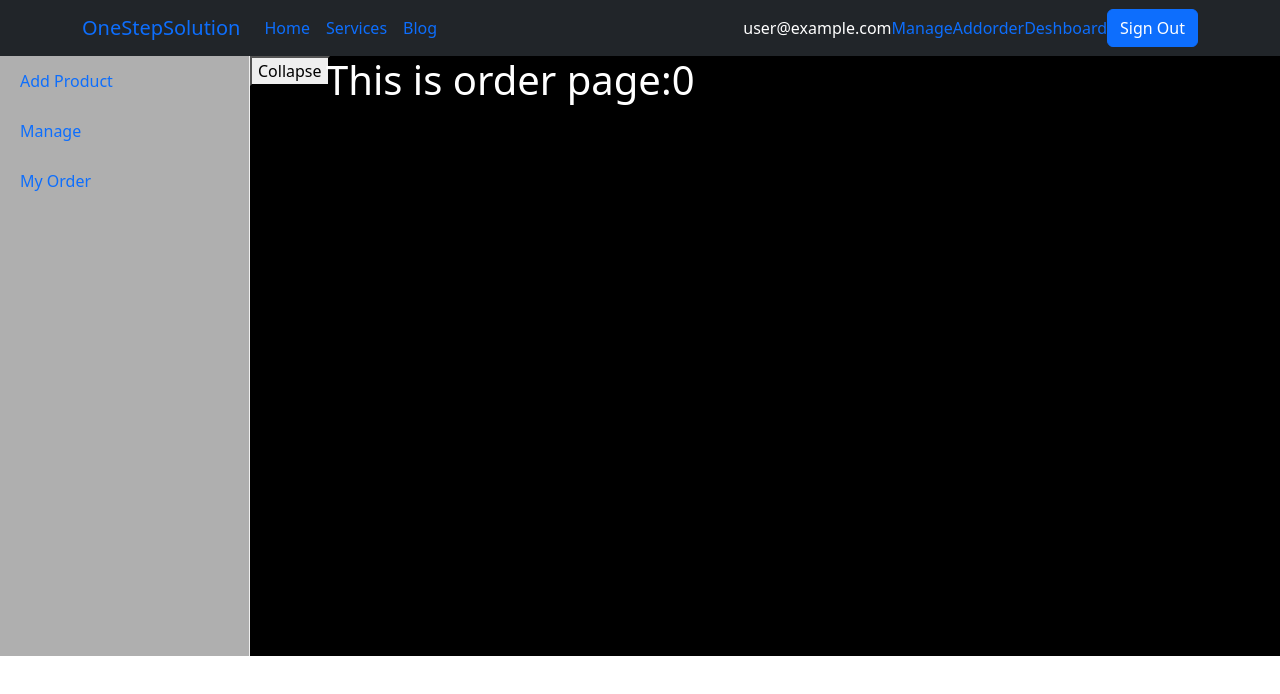
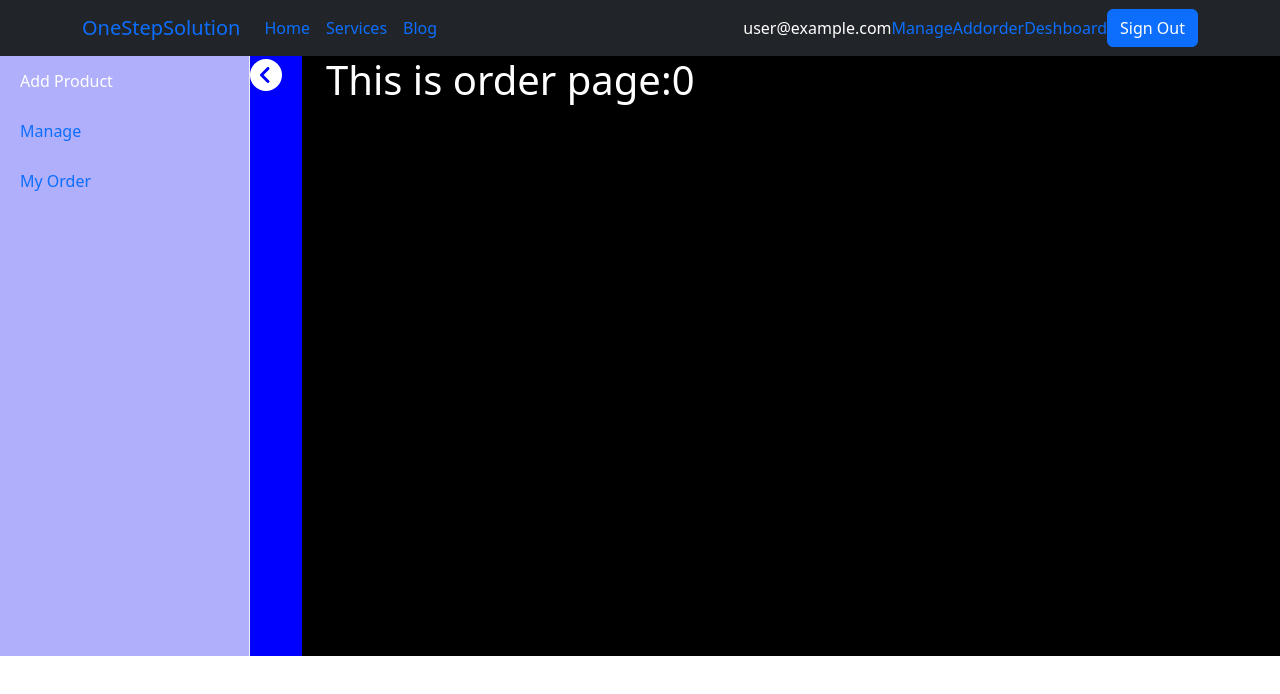
Before and after one commit to AbidurRahman24/one-step-solution-client, a React (Vite) app: page /order in a window 1280 px wide. Shown: the top 694 px of the page. Built offline with nearby package versions, Linux system fonts and the light colour scheme; no server answers; sample sign-in values are in the browser's storage.

Commit message:
deshboard

```diff
--- a/src/pages/dashboard/Deshboard.jsx
+++ b/src/pages/dashboard/Deshboard.jsx
@@ -2,7 +2,6 @@ import React from 'react';
 import { Col, Container, Row } from 'react-bootstrap';
 import SideBar from '../shared/sidebar/SideBar';
 import AddProduct from './addProduct/AddProduct';
-import Order from './order/Order';
 
 const Deshboard = () => {
     return (
@@ -11,7 +10,7 @@ const Deshboard = () => {
             <SideBar></SideBar>
         </Col>
         <Col sm={9}>
-            <Order></Order>
+            <h1>Page comming soon</h1>
         </Col>
       </Row>
     );
--- a/src/pages/dashboard/manageServices/ManageServices.jsx
+++ b/src/pages/dashboard/manageServices/ManageServices.jsx
@@ -3,10 +3,12 @@ import { Col, Row } from 'react-bootstrap';
 import useServices from '../../../hooks/useServices';
 import SideBar from '../../shared/sidebar/SideBar';
 import { MDBTable, MDBTableHead, MDBTableBody } from 'mdb-react-ui-kit';
+import { FontAwesomeIcon } from '@fortawesome/react-fontawesome';
+import { faDeleteLeft, faXmark } from '@fortawesome/free-solid-svg-icons';
 
 const ManageServices = () => {
     const [product, setProduct] = useServices() //custom hook
-    // console.log(product);
+    console.log(product);
     const handleDelete = (id) =>{
         const proceed = window.confirm('Are you sure?')
         if(proceed){
@@ -34,6 +36,9 @@ const ManageServices = () => {
             <tr>
           <th scope='col'>No</th>
           <th scope='col'>Name</th>
+          <th scope='col'>Description</th>
+          <th scope='col'>Price</th>
+          <th scope='col'>Max</th>
           <th scope='col'>Cancel</th>
         </tr>
         </MDBTableHead>
@@ -43,7 +48,10 @@ const ManageServices = () => {
                      <tr>
           <th scope='row'>{product._id}</th>
           <td>{product.Name} </td>
-          <td><button onClick={() =>handleDelete(product._id)}>X</button></td>
+          <td>{product.description.slice(0, 50)+'...'} </td>
+          <td>{product.price} </td>
+          <td>{product.max} </td>
+          <td> <FontAwesomeIcon icon={faDeleteLeft} onClick={() =>handleDelete(product._id)}/></td>
 
         </tr>
                 )
--- a/src/pages/home/home/service/Service.jsx
+++ b/src/pages/home/home/service/Service.jsx
@@ -11,7 +11,7 @@ const Service = ({handleAddProudct, product}) => {
         <Col style={{margin:"10px"}} className=''>
             <Card style={{ width: '18rem' }}>
       <Card.Img variant="top" src={image} />
-      <Card.Body>
+      <Card.Body style={{color:'#000'}}>
         <Card.Title>{Name}</Card.Title>
         <Card.Text>{description.slice(0, 99)}...</Card.Text>
       </Card.Body>
--- a/src/pages/shared/sidebar/SideBar.jsx
+++ b/src/pages/shared/sidebar/SideBar.jsx
@@ -1,3 +1,5 @@
+import { faChevronCircleLeft, faToggleOn,} from '@fortawesome/free-solid-svg-icons';
+import { FontAwesomeIcon } from '@fortawesome/react-fontawesome';
 import { Sidebar, Menu, MenuItem, useProSidebar } from 'react-pro-sidebar';
 import { Link } from 'react-router-dom';
 
@@ -5,16 +7,16 @@ import { Link } from 'react-router-dom';
 const SideBar = () => {
     const { collapseSidebar } = useProSidebar();
     return (
-        <div style={{ display: 'flex', height: '100%' }}>
+        <div style={{ display: 'flex', height: '100%',background:'blue'}}>
       <Sidebar>
         <Menu>
-          <Link to={'/addProduct'}><MenuItem> Add Product</MenuItem></Link>
+          <Link style={{color:'white'}} to={'/addProduct'}><MenuItem> Add Product</MenuItem></Link>
           <Link to={'/manage'}><MenuItem> Manage</MenuItem></Link>
           <Link to={'/order'}><MenuItem> My Order</MenuItem></Link>
         </Menu>
       </Sidebar>
       <main>
-        <button onClick={() => collapseSidebar()}>Collapse</button>
+      <h2><FontAwesomeIcon icon={faChevronCircleLeft} onClick={() => collapseSidebar()}/></h2>
       </main>
     </div>
     );
```
